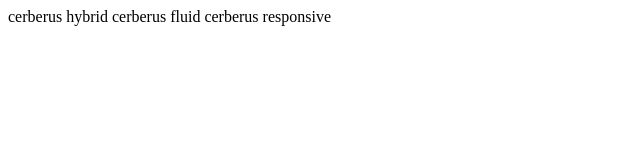
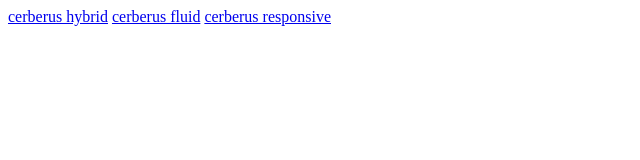
Before and after one commit to eammiller/htmlemailtemplates, a plain HTML site: page index.html in a window 1280 px wide. Shown: the whole page, without its empty margins (0-640 px from the left). Drawn offline with Linux system fonts and the light colour scheme.

Commit message:
fixed index

```diff
--- a/index.html
+++ b/index.html
@@ -4,8 +4,8 @@
 
     </head>
     <body>
-        <a src="templates/cerberus-hybrid.html">cerberus hybrid</a>
-        <a src="templates/cerberus-fluid.html">cerberus fluid</a>
-        <a src="templates/cerberus-responsive.html">cerberus responsive</a>
+        <a href="templates/cerberus-hybrid.html">cerberus hybrid</a>
+        <a href="templates/cerberus-fluid.html">cerberus fluid</a>
+        <a href="templates/cerberus-responsive.html">cerberus responsive</a>
     </body>
 </html>
```
